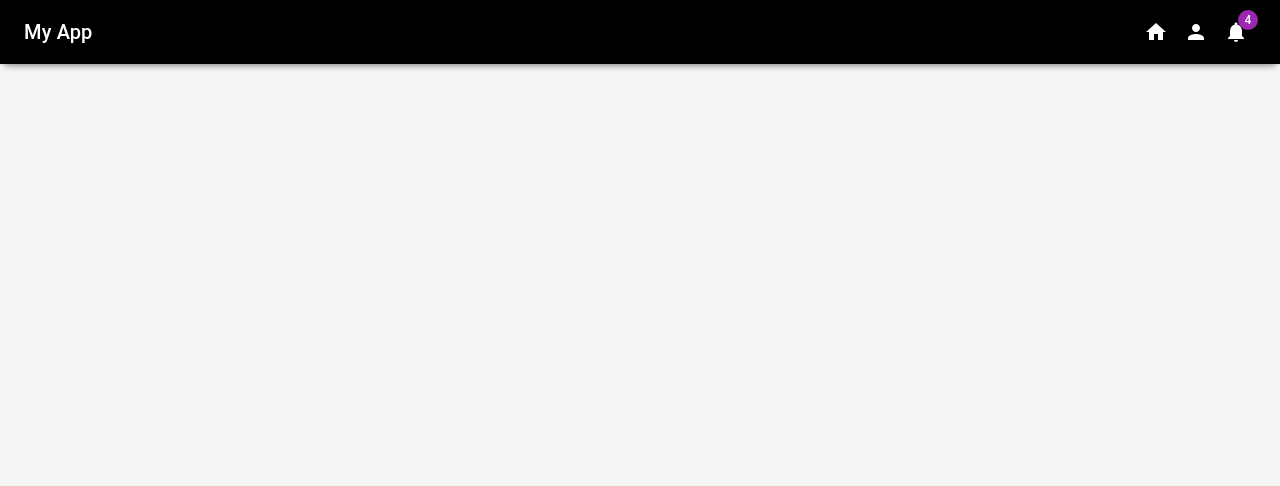
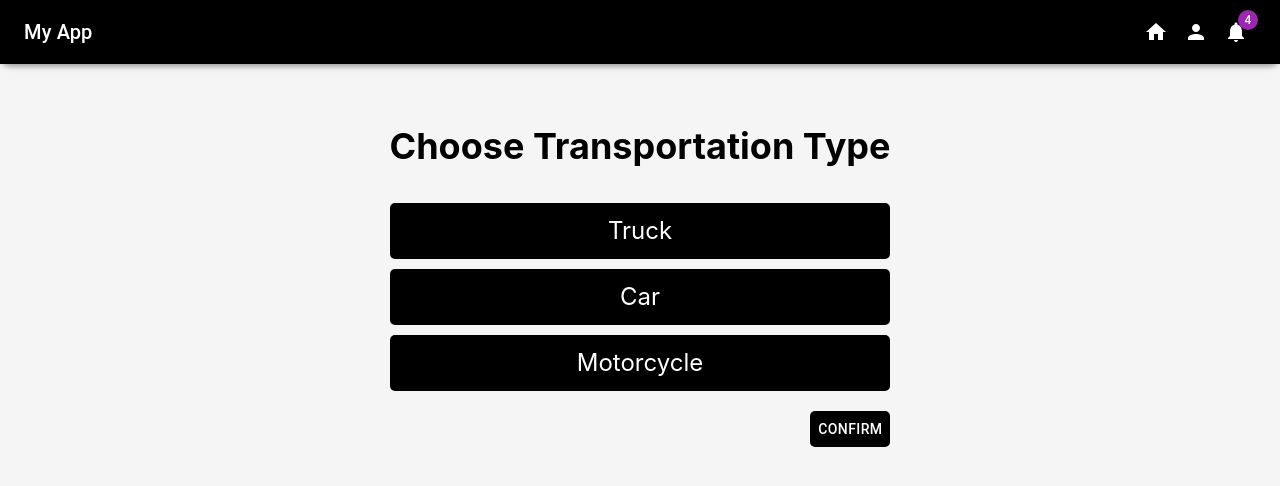
Before and after one commit to ZeyadAttia5/El-m4t4teen, a React (Vite) app in the folder Helpawy/: page /DonateTransportPicker in a window 1280 px wide. Before the commit this address had no page. Shown: the top 486 px of the page. Built offline with nearby package versions, Linux system fonts and the light colour scheme.

Commit message:
Added Donation scheduling user Journey

```diff
--- a/Helpawy/src/App.jsx
+++ b/Helpawy/src/App.jsx
@@ -7,9 +7,12 @@ import Profile from './profile/profile.jsx';
 import NotificationsPage from './notifications/notifications.jsx';
 import ScheduleDropoff from './ScheduleDropoff/ScheduleDropoff.jsx';
 import OrgSendAppreciation from './OrganizationRepresentative/OrgSendAppreciation/OrgSendAppreciation.jsx';
+import SchedulePicker from './SchedulePicker/SchedulePicker.jsx';
+import TransportationPicker from './TransportationPicker/TransportationPicker.jsx';
 // import HomePage from './home/home.jsx';
 import OrgDashboard from './OrganizationRepresentative/OrgDashboard.jsx';
 import { BrowserRouter as Router, Routes, Route } from 'react-router-dom';
+
 import './App.css'
 
 const App = () => {
@@ -24,6 +27,8 @@ const App = () => {
                     <Route path="/notifications" element={<NotificationsPage />} />
                     <Route path="/OrgChooseDropOffTime" element={<ScheduleDropoff />} />
                     <Route path="/OrgSendAppreciation" element={<OrgSendAppreciation />} />
+                    <Route path='/DonateSchedPicker'element={<SchedulePicker/>}/>
+                    <Route path='/DonateTransportPicker'element={<TransportationPicker/>}/>
                 </Routes>
             </Router>
             {/* <TestList /> */}
--- a/Helpawy/src/CountDownTimer/CountDownTimerComponent.jsx
+++ b/Helpawy/src/CountDownTimer/CountDownTimerComponent.jsx
@@ -9,7 +9,7 @@ const CountDownTimerComponent = ({ timerKey, durationInSeconds, handleTimerCompl
             isPlaying
             duration={durationInSeconds}
             onComplete={handleTimerCompletion}
-            colors={[['#000000']]}
+            colors={[['#FF0000']]}
             // colorsTime={[10, 5, 0]}
             className="timer-wrapper"
 
--- a/Helpawy/src/SchedulePicker/SchedulePicker.css
+++ b/Helpawy/src/SchedulePicker/SchedulePicker.css
@@ -17,19 +17,38 @@
   background-color: gray;
 }
 
-  .time-slot {
-    margin-right: 20px;
-  }
 
 .schedule-picker-container {
   display: flex;
-    flex-direction: row; /* Align items horizontally */
-    justify-content: space-between; /* Space items evenly */
-    gap: 20px; /* Add spacing between items */
+  flex-direction: row;
+  /* Align items horizontally */
+  justify-content: space-between;
+  /* Space items evenly */
+  gap: 20px;
+  /* Add spacing between items */
 }
 
 .time-slots-container {
   display: flex;
-    flex-direction: column; /* Align time slots vertically */
-    justify-content: space-between; /* Space items evenly */
+  flex-direction: column;
+  /* Align time slots vertically */
+  justify-content: space-between;
+  /* Space items evenly */
 }
+
+.confirm-btn.MuiButton-root {
+  background-color: black;
+  color: white;
+  border-radius: 5px;
+}
+.confirm-btn.MuiButton-root:hover {
+  background-color: gray;
+  color: white;
+  border-radius: 5px;
+}
+
+.confirm-btn-container{
+  display: flex;
+  justify-content: flex-end;
+  margin-top: 10px;
+}
--- a/Helpawy/src/SchedulePicker/SchedulePicker.jsx
+++ b/Helpawy/src/SchedulePicker/SchedulePicker.jsx
@@ -2,6 +2,8 @@ import { useState } from 'react';
 import { ToastContainer, toast } from 'react-toastify';
 import 'react-toastify/dist/ReactToastify.css';
 import CountDownTimerComponent from '../CountDownTimer/CountDownTimerComponent';
+import Button from '@mui/material/Button';
+import { useNavigate } from 'react-router-dom';
 import './SchedulePicker.css';
 
 
@@ -9,12 +11,16 @@ const SchedulePicker = () => {
   const [selectedTimeSlot, setSelectedTimeSlot] = useState('');
   // const [showNotification, setShowNotification] = useState(false);
   const [timerKey, setTimerKey] = useState(0);
-
+  const navigate = useNavigate();
   const handleSelectTimeSlot = (timeSlot) => {
     setSelectedTimeSlot(timeSlot);
     // setShowNotification(false); // Reset notification visibility
     setTimerKey((prevKey) => prevKey + 1); // Reset timer key to restart the countdown
   };
+
+  const handleConfirmBtn = () => {
+    navigate('/DonateTransportPicker');
+  }
 
 
   const timeSlots = ['Tomorrow Morning (9am - 12pm)', 'Tomorrow Afternoon (12pm - 3pm)', 'Tomorrow Evening (3pm - 6pm)'];
@@ -81,6 +87,9 @@ const SchedulePicker = () => {
               {timeSlot}
             </div>
           ))}
+          <div className='confirm-btn-container'>
+            <Button className='confirm-btn' onClick={handleConfirmBtn}>Confirm</Button>
+          </div>
         </div>
         <CountDownTimerComponent timerKey={`${timerKey}`} durationInSeconds={timeSlotDuration(selectedTimeSlot)} handleTimerCompletion={handleTimerCompletion} formatTime={formatTime} />
       </div>
--- a/Helpawy/src/TransportationPicker/TransportationPicker.css
+++ b/Helpawy/src/TransportationPicker/TransportationPicker.css
@@ -7,14 +7,15 @@
 
 .transportation-options {
   display: flex;
+  flex-direction: column;
   justify-content: space-around;
+  gap: 10px;
 }
 
 .transportation-option {
   padding: 10px;
   cursor: pointer;
   border-radius: 5px;
-    margin-right: 10px;
   background-color: black;
   color: white;
   transition: background-color 0.3s ease-in-out;
@@ -27,3 +28,21 @@
 .transportation-option.selected {
   background-color: gray;
 }
+
+.confirm-btn.MuiButton-root {
+  background-color: black;
+  color: white;
+  border-radius: 5px;
+}
+
+.confirm-btn.MuiButton-root:hover {
+  background-color: gray;
+  color: white;
+  border-radius: 5px;
+}
+
+.confirm-btn-container {
+  display: flex;
+  justify-content: flex-end;
+  margin-top: 10px;
+}
--- a/Helpawy/src/TransportationPicker/TransportationPicker.jsx
+++ b/Helpawy/src/TransportationPicker/TransportationPicker.jsx
@@ -1,13 +1,19 @@
 import { useState } from 'react';
+import { Button } from '@mui/material';
+import { useNavigate } from 'react-router-dom';
 import './TransportationPicker.css'; // Import the CSS file for styling
 
-const TransportationPicker = ({ onSelectTransportation }) => {
+const TransportationPicker = () => {
   const [selectedTransportation, setSelectedTransportation] = useState('');
 
   const handleSelectTransportation = (transportation) => {
     setSelectedTransportation(transportation);
-    onSelectTransportation(transportation);
   };
+
+  const navigate = useNavigate();
+  const handleConfirmBtn = () => {
+    navigate('/Homepage');
+  }
 
   return (
     <div className="transportation-container">
@@ -31,6 +37,9 @@ const TransportationPicker = ({ onSelectTransportation }) => {
         >
           Motorcycle
         </div>
+        <div className='confirm-btn-container'>
+            <Button className='confirm-btn' onClick={handleConfirmBtn}>Confirm</Button>
+          </div>
       </div>
     </div>
   );
```
Lines whose indentation alone changed are shown as unchanged.
